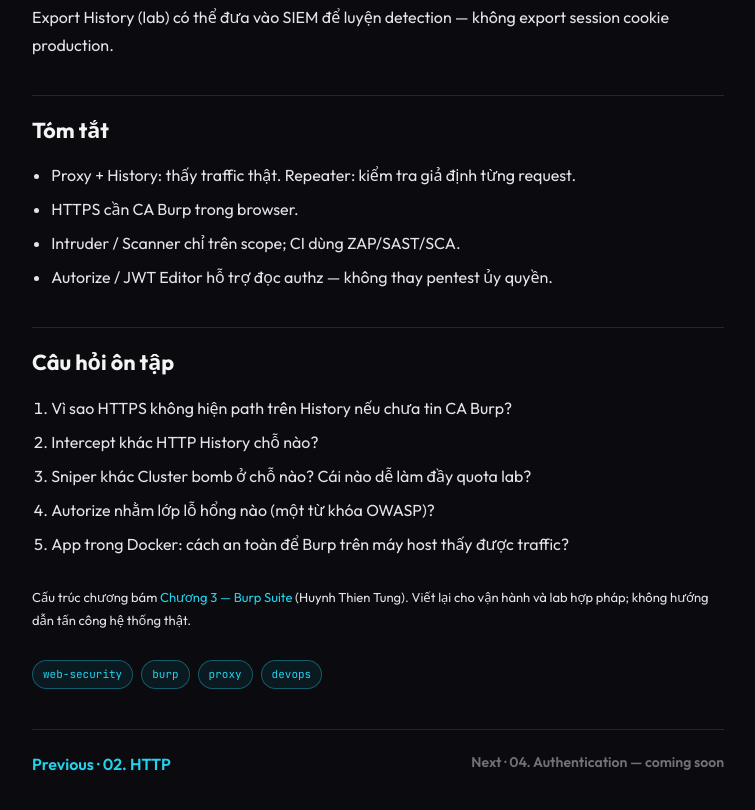
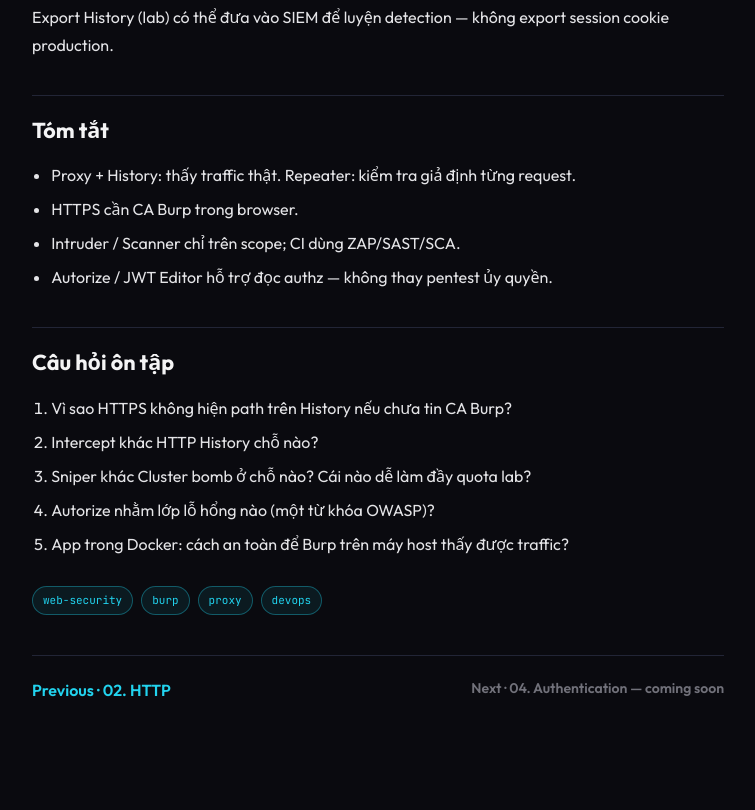
Before and after one commit to hieunguyen0202/hieu-profile, a website: page public/blog/web-security/03-burp/index.html in a window 1280 px wide. Shown: the part 4293-5103 px from the top of the page, without its empty margins (276-1031 px from the left). After the commit the page ends 5077 px from the top, so only its background shows below. Drawn offline with Linux system fonts and the light colour scheme.

Commit message:
chore(docs): remove source-credit lines from web-security chapters

```diff
--- a/public/blog/web-security/03-burp/index.html
+++ b/public/blog/web-security/03-burp/index.html
@@ -212,12 +212,6 @@
         <li>App trong Docker: cách an toàn để Burp trên máy host thấy được traffic?</li>
       </ol>
 
-      <p class="docs-credit">
-        Cấu trúc chương bám
-        <a href="https://docs.huynhthientung.com/web-security/part1-fundamentals/03-burp-suite" target="_blank" rel="noopener">Chương 3 — Burp Suite</a>
-        (Huynh Thien Tung). Viết lại cho vận hành và lab hợp pháp; không hướng dẫn tấn công hệ thống thật.
-      </p>
-
       <div class="docs-tags">
         <span class="docs-tag">web-security</span>
         <span class="docs-tag">burp</span>
--- a/public/css/docs.css
+++ b/public/css/docs.css
@@ -548,12 +548,6 @@ body.docs::before {
   font-size: 12.5px;
 }
 
-.docs-credit {
-  margin-top: 28px;
-  font-size: 13px;
-  color: var(--muted);
-}
-
 @media (max-width: 1100px) {
   .docs-shell {
     grid-template-columns: var(--sidebar) minmax(0, 1fr);
```
Also changed, not shown: public/blog/web-security/01-gioi-thieu/index.html (+0 -6 lines), public/blog/web-security/02-http/index.html (+0 -6 lines), public/blog/web-security/index.html (+0 -6 lines).
